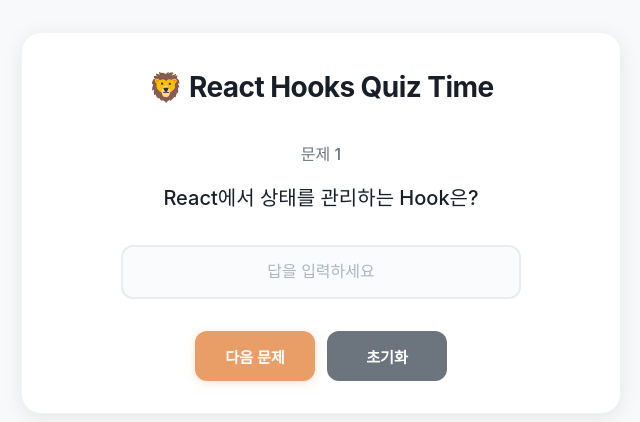
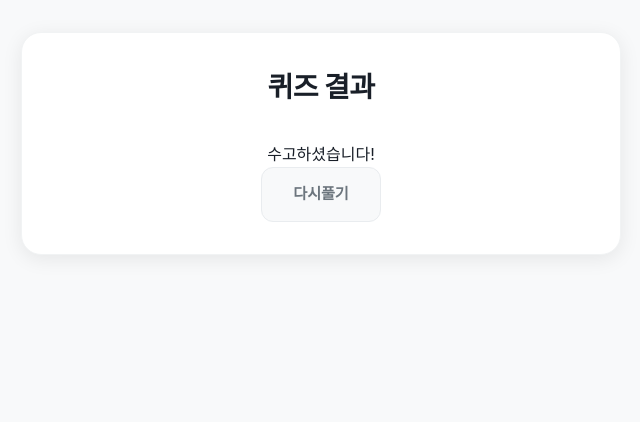
Before and after one commit to ynzung/frontend-seminar, a React (Vite) app in the folder front-week06/: page /result in a window 1280 px wide. Shown: the top 422 px of the page, without its empty margins (319-959 px from the left). Built offline with nearby package versions, Linux system fonts and the light colour scheme.

Commit message:
[Feat] React Router 기초 실습 완료

```diff
--- a/front-week06/src/App.jsx
+++ b/front-week06/src/App.jsx
@@ -1,8 +1,19 @@
+import { BrowserRouter, Routes, Route } from "react-router-dom";
 import "./App.css";
 import QuizApp from "./pages/QuizApp";
+import { ResultPage } from "./pages/ResultPage";
 
 function App() {
-  return <QuizApp />;
+  return (
+    <BrowserRouter>
+      <div className="app">
+        <Routes>
+          <Route path="/" element={<QuizApp />} />
+          <Route path="/result" element={<ResultPage />} />
+        </Routes>
+      </div>
+    </BrowserRouter>
+  );
 }
 
 export default App;
--- a/front-week06/src/pages/QuizApp.jsx
+++ b/front-week06/src/pages/QuizApp.jsx
@@ -1,3 +1,4 @@
+import { Link } from "react-router-dom";
 import { useQuiz } from "../hooks/useQuiz";
 
 const QuizApp = () => {
@@ -35,9 +36,15 @@
           className="answer-input"
         />
         <div className="button-group">
-          <button onClick={handleSubmit} className="submit-btn">
-            {currentQuestion < questions.length - 1 ? "다음 문제" : "완료"}
-          </button>
+          {currentQuestion < questions.length - 1 ? (
+            <button onClick={handleSubmit} className="submit-btn">
+              {currentQuestion < questions.length - 1 ? "다음 문제" : "완료"}
+            </button>
+          ) : (
+            <Link to="/result" className="link-btn">
+              결과 보기
+            </Link>
+          )}
           <button onClick={handleReset} className="reset-btn">
             초기화
           </button>
--- /dev/null
+++ b/front-week06/src/pages/ResultPage.jsx
@@ -0,0 +1,17 @@
+import { Link } from "react-router-dom";
+
+export const ResultPage = () => {
+  return (
+    <div className="quiz-container">
+      <h1>퀴즈 결과</h1>
+      <div className="results-section">
+        <p>수고하셨습니다!</p>
+        <div className="button-group">
+          <Link to="/" className="link-btn">
+            다시풀기
+          </Link>
+        </div>
+      </div>
+    </div>
+  );
+};
```
